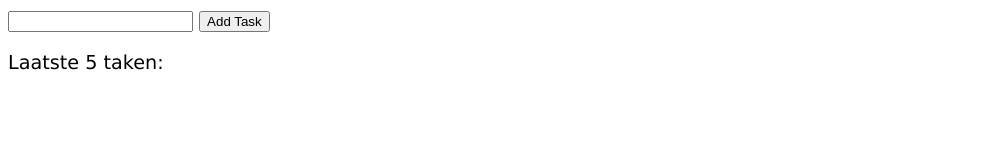
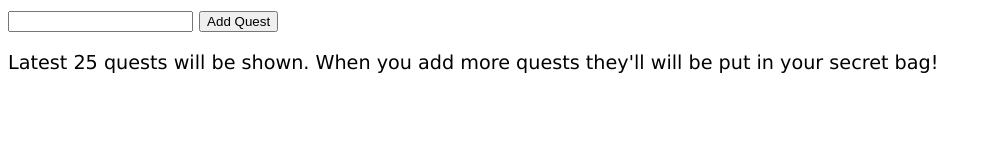
Before and after one commit to Lotuslinny/M05_L25_Eindopdracht_ToDoList, a plain HTML site: page index.html in a window 1280 px wide. Shown: the whole page, without its empty margins (0-991 px from the left). Drawn offline with Linux system fonts and the light colour scheme; no server answers.

Commit message:
Last Quest of the day!

```diff
--- a/Javascript_map/client-api.js
+++ b/Javascript_map/client-api.js
@@ -6,7 +6,7 @@ apiKeyFree = "19a0f46f4abff53ace46";
 const getDataFromApi = async () => {
   // je kijgt bij deze url een lege array terug [], ook in de browser en in Postman.
   //url = "https://jsonbox.io/box_19a0f46f4abff53ace46";
-  let limit = '?limit=5';
+  let limit = '?limit=25';
   apiTotaleUrl = (`${methodUrl}${apiKeyFree}${limit}`);
   try {
     array = await fetch(apiTotaleUrl, {
@@ -18,7 +18,6 @@ const getDataFromApi = async () => {
       }
     })
       .then(response => response.json())
-
     //hier krijg ik een array met objecten terug.
     return await array;
     //console.log(await array);
@@ -27,7 +26,6 @@ const getDataFromApi = async () => {
     return "Catch" + error;
   }
 };
-
 //console.log(getDataFromApi())
 getDataFromApi();
 
@@ -56,7 +54,7 @@ const postDataFromApi = async () => {
   //console.log(json);
   return addListToDom(json);
 };
-//alert("hier doet ie het nog");
+
 
 //To delete a specific record use HTTP DELETE with jsonbox.io/${BOX_ID}/${RECORD_ID}
 const deleteDataFromApi = async (x) => {
@@ -65,7 +63,6 @@ const deleteDataFromApi = async (x) => {
   recordId = (`/${x}`);
   apiTotaleUrl = (`${methodUrl}${apiKeyFree}${recordId}`);
   //alert(apiTotaleUrl);
-
   const result = await fetch(apiTotaleUrl, {
     // options object=
     method: 'DELETE',
@@ -79,16 +76,6 @@ const deleteDataFromApi = async (x) => {
   const json = await result.json();
   //await data;
   //console.log(json);
+  alert("You are a level up! Well done!")
   addListToDom();
 };
-//0: {_id: "5fc408a225197400172ab1b7", description: "blah", done: "false", _createdOn: "2020-11-29T20:46:26.219Z"}
-
-
-/* (20)[{ … }, { … }, { … }, { … }, { … }, { … }, { … }, { … }, { … }, { … }, { … }, { … }, { … }, { … }, { … }, { … }, { … }, { … }, { … }, { … }]
-0: { _id: "5fc6405d90cd9a0017b927e7", description: "hello", done: "false", _createdOn: "2020-12-01T13:08:45.143Z" }
-1: { _id: "5fc63e7390cd9a0017b92795", description: "hello", done: "false", _createdOn: "2020-12-01T13:00:35.301Z" }
-2: { _id: "5fc50bf8931e840017616d7d", description: "blah", done: "false", _createdOn: "2020-11-30T15:12:56.555Z" }
-3: { _id: "5fc50bf6931e840017616d7c", description: "blah", done: "false", _createdOn: "2020-11-30T15:12:54.169Z" }
-4: { _id: "5fc50bf2931e840017616d7b", description: "blah", done: "false", _createdOn: "2020-11-30T15:12:50.651Z" }
-5: { _id: "5fc50be3931e840017616d7a", description: "do laundry", done: "false", _createdOn: "2020-11-30T15:12:35.
- */
--- a/index.html
+++ b/index.html
@@ -7,21 +7,15 @@
   <link rel="stylesheet" href="stylesheet.css" type="text/css">
   <script defer src="JavaScript_map/client-api.js"></script>
   <script defer src="JavaScript_map/functions.js"></script>
-  <!-- <script src="https://kit.fontawesome.com/39bfa128ed.js" crossorigin="anonymous"></script> -->
   <title>M05_L25_ToDoList_Eindopdracht_05</title>
 </head>
 
 <body>
-  <!-- <div class="navigation__item">
-    <label for="site-search">Zoek de film:</label>
-    <input type="search" id="site-search" name="search-movie" aria-label="Search through site content">
-      </div> -->
   <input id="inputField" type="text">
-  <button id="buttonAddTask">Add Task</button>
-  <p>
-    Laatste 5 taken:
+  <button id="buttonAddTask">Add Quest</button>
+  <p> Latest 25 quests will be shown. When you add more quests they'll will be put in your secret bag!
+  </p>
   <ul id="ToDoList">To Do List</ul>
-  </p>
 </body>
 
 </html>
```
Also changed, not shown: Javascript_map/functions.js (+2 -9 lines).
